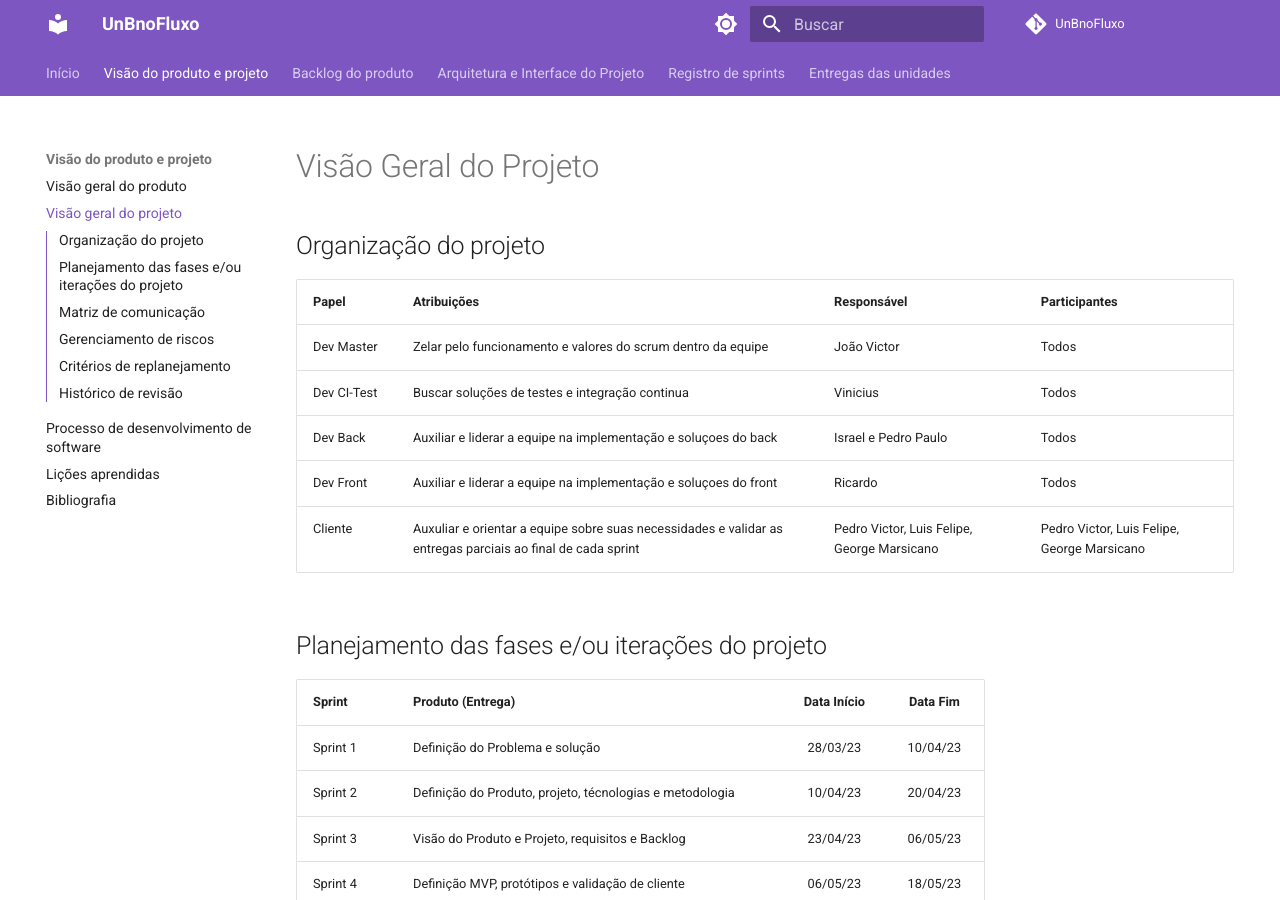
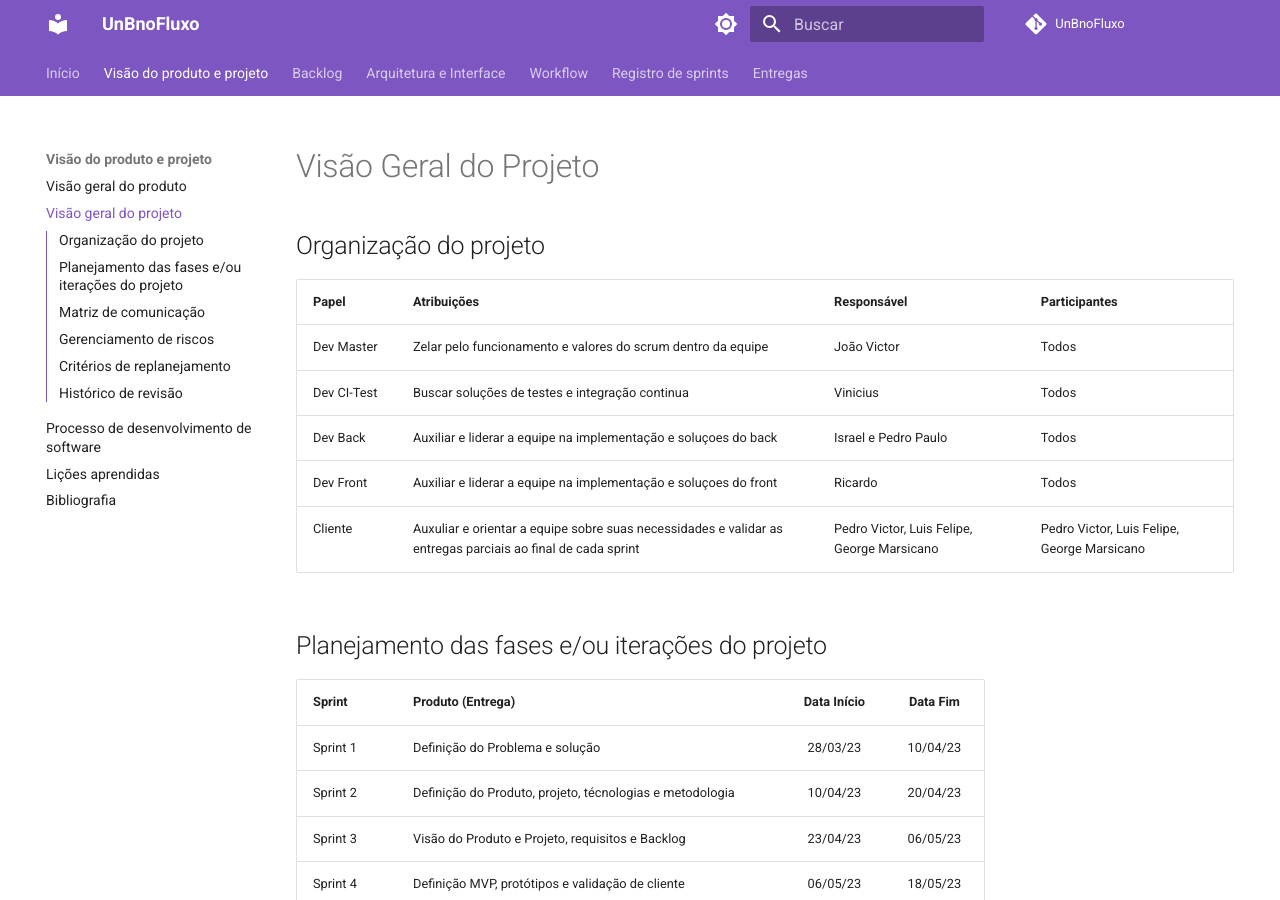
Before and after one commit to mdsreq-fga-unb/2023.1-UnBnoFluxo, an MkDocs documentation site: the page built from docs/VisaoProdutoEProjeto/VisaoGeralDoProjeto.md, in a window 1280 px wide and 900 px high. Built offline with MkDocs 1.6.1 and Material for MkDocs 9.7.7, drawn with Linux system fonts in a browser that asks for light colours; comment, search, counter and statistics services are not loaded.

Commit message:
caminhos da documentaçao

```diff
--- a/docs/VisaoProdutoEProjeto/VisaoGeralDoProjeto.md
+++ b/docs/VisaoProdutoEProjeto/VisaoGeralDoProjeto.md
@@ -3,7 +3,7 @@
 ## Organização do projeto
 | Papel       | Atribuições                                                                                                 | Responsável                                 | Participantes                               |
 | ----------- | ----------------------------------------------------------------------------------------------------------- | ------------------------------------------- | ------------------------------------------- |
-| Dev Master  | Zelar pelo funcionamento e valores do scrum dentro da equipe                                                | João Victor                                  | Todos                                       |
+| Dev Master  | Zelar pelo funcionamento e valores do scrum dentro da equipe                                                | João Victor                                 | Todos                                       |
 | Dev CI-Test | Buscar soluções de testes e integração continua                                                             | Vinicius                                    | Todos                                       |
 | Dev Back    | Auxiliar e liderar a equipe na implementação e soluçoes do back                                             | Israel e Pedro Paulo                        | Todos                                       |
 | Dev Front   | Auxiliar e liderar a equipe na implementação e soluçoes do front                                            | Ricardo                                     | Todos                                       |
--- a/mkdocs.yml
+++ b/mkdocs.yml
@@ -66,9 +66,12 @@ nav:
     - Processo de desenvolvimento de software: VisaoProdutoEProjeto/ProcessoDeDesenvolvimentoDeSoftware.md
     - Lições aprendidas: VisaoProdutoEProjeto/LicoesAprendidas.md
     - Bibliografia: VisaoProdutoEProjeto/ReferenciasBibliograficas.md
-  - Backlog do produto: Backlog.md
-  - Arquitetura e Interface do Projeto: ArquiteturaInterface.md
+  - Backlog: Backlog.md
+  - Arquitetura e Interface: ArquiteturaInterface.md
+  - Workflow: Workflow.md
   - Registro de sprints:
-    - Sprint 1: Sprints/Sprint01.md
-  - Entregas das unidades:
+    - Sprint 1: Sprints/Sprint03.md
+    - Sprint 1: Sprints/Sprint04.md
+  - Entregas:
     - Unidade 01: Seminarios/Unidade01.md
+    - Unidade 02: Seminarios/Unidade02.md
```
Also changed, not shown: docs/Seminarios/Unidade02.md (added, +3 -0 lines), docs/Sprints/Sprint03.md (+17 -10 lines), docs/Sprints/Sprint04.md (+8 -3 lines), docs/Sprints/Sprint05.md (deleted, +0 -33 lines).
